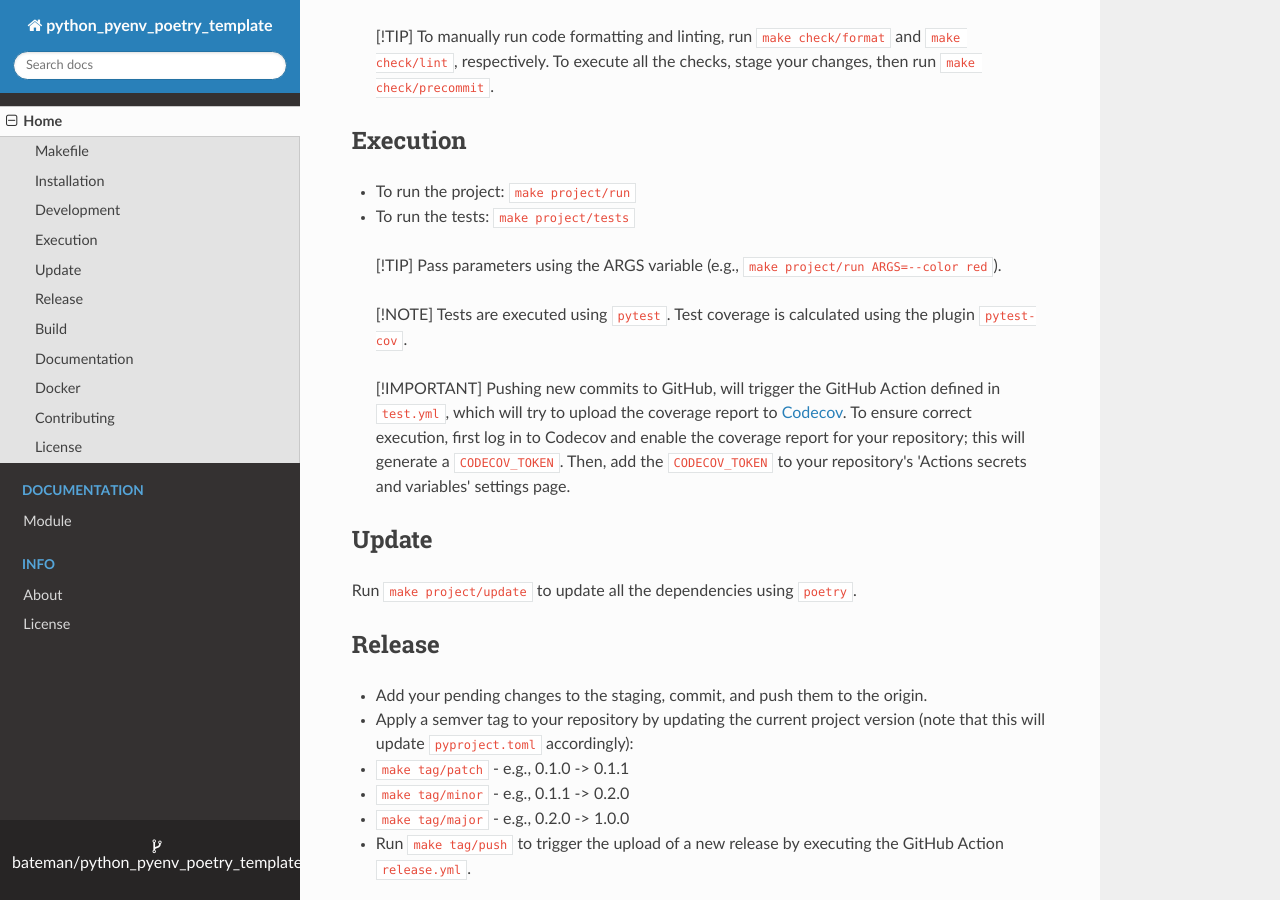
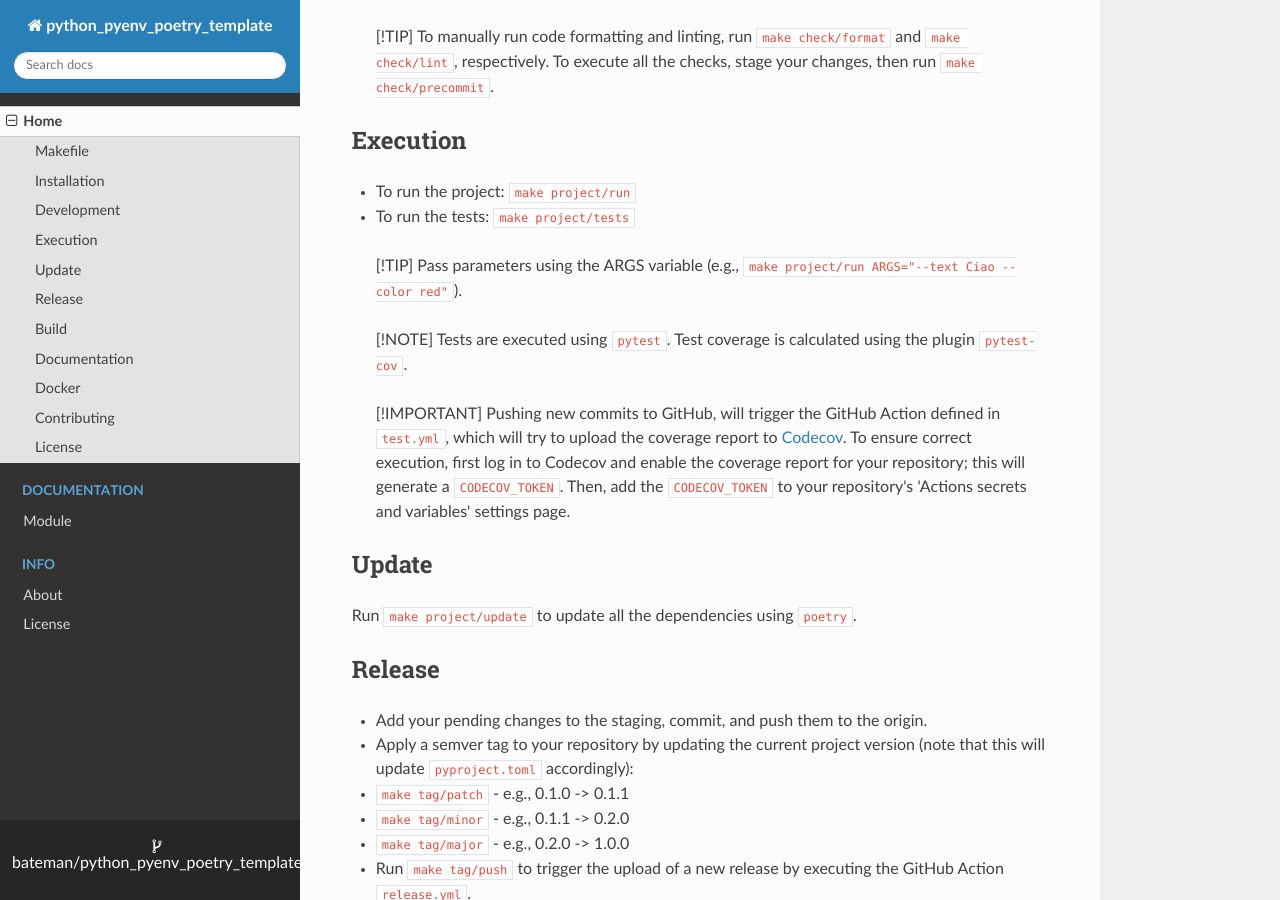
Before and after one commit to bateman/python_pyenv_poetry_template, an MkDocs documentation site: the page built from docs/index.md, in a window 1280 px wide and 900 px high, scrolled down 2556 px. Built offline with MkDocs 1.6.1, drawn with Linux system fonts in a browser that asks for light colours; nearby versions of some CDN libraries.

Commit message:
Update documentation

```diff
--- a/docs/index.md
+++ b/docs/index.md
@@ -134,7 +134,7 @@ The project uses the following development libraries:
 * To run the tests: `make project/tests`
 
 > [!TIP]
-> Pass parameters using the ARGS variable (e.g., `make project/run ARGS=--color red`).
+> Pass parameters using the ARGS variable (e.g., `make project/run ARGS="--text Ciao --color red"`).
 
 > [!NOTE]
 > Tests are executed using `pytest`. Test coverage is calculated using the plugin `pytest-cov`.
```
Also changed, not shown: README.md (+1 -1 lines).
